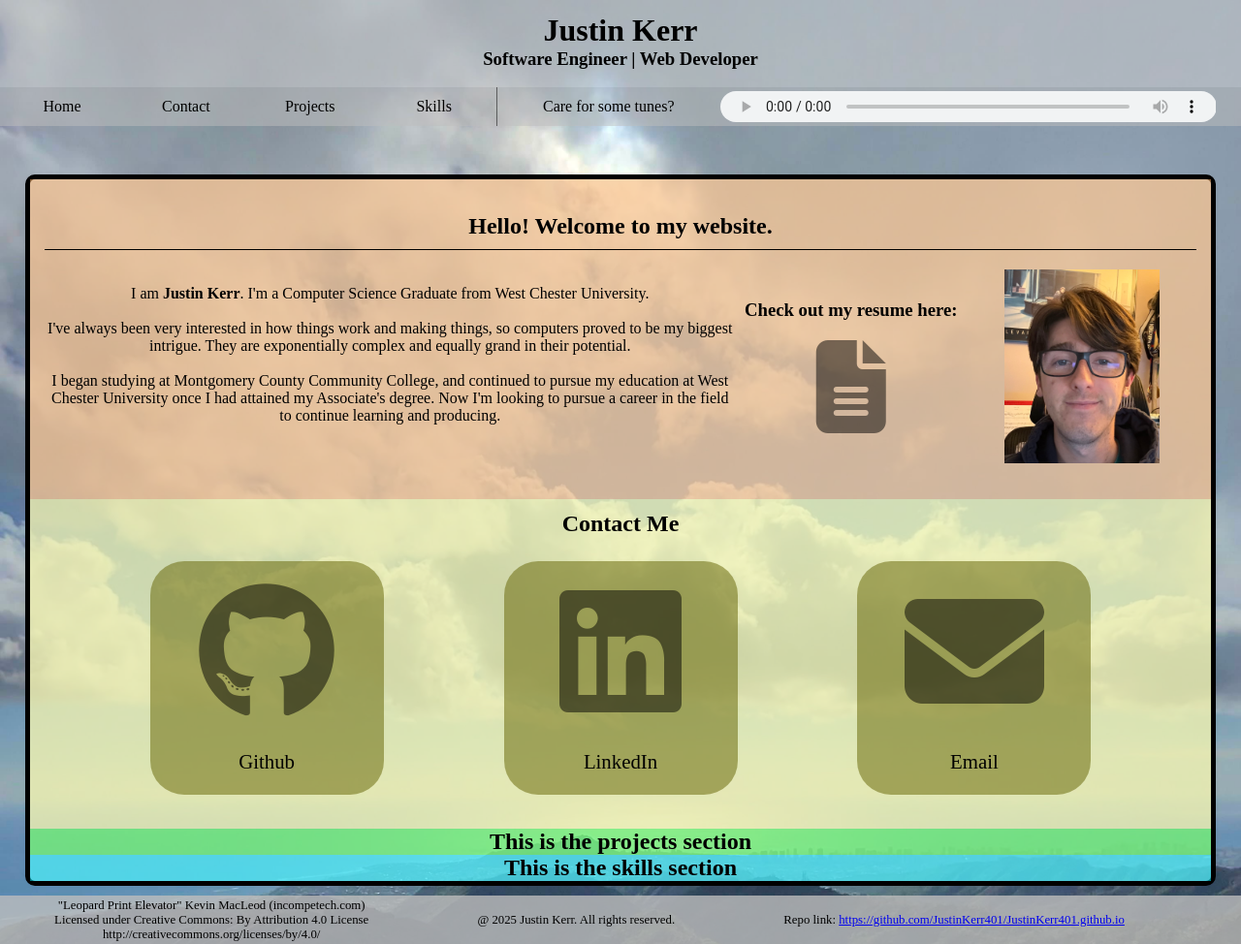
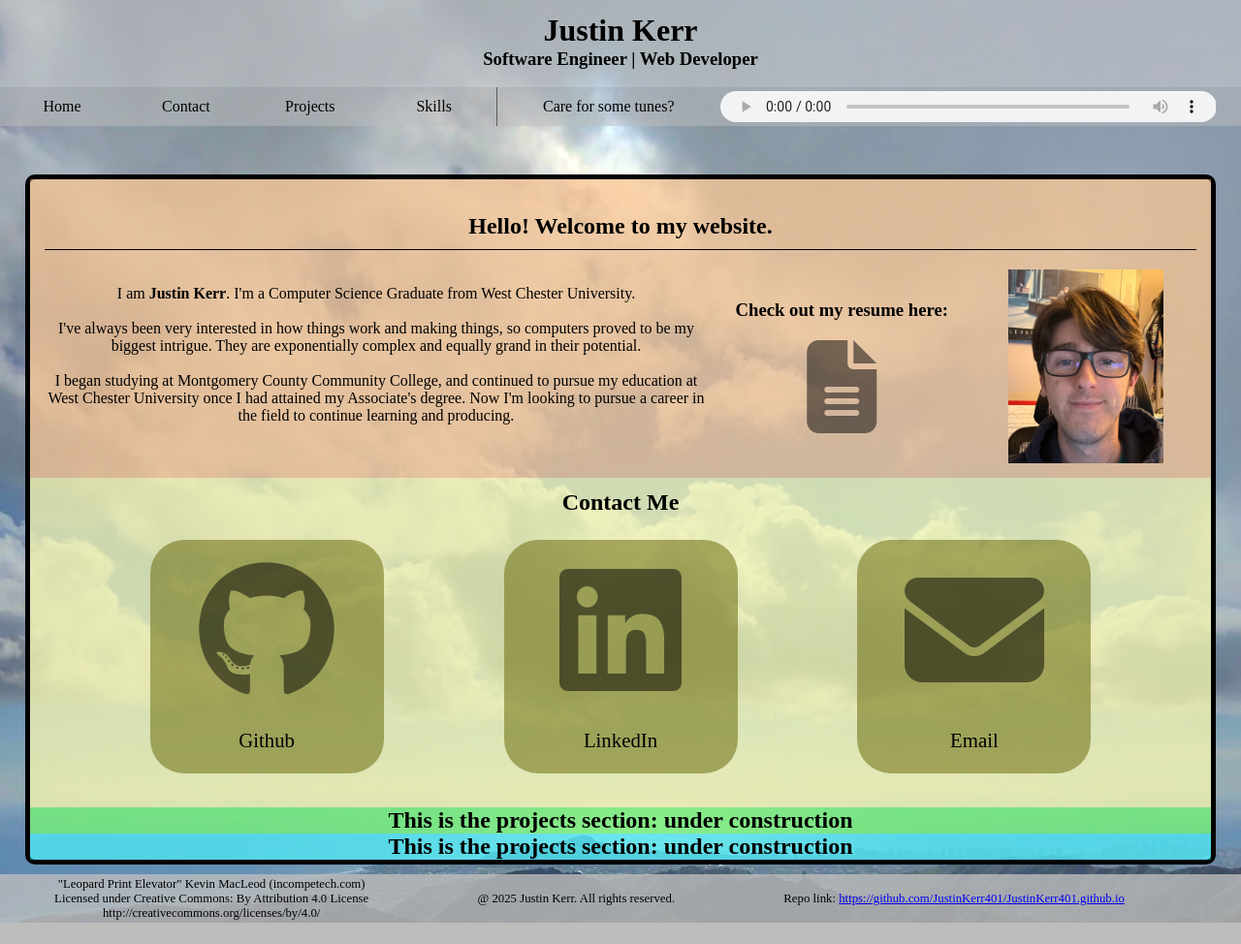
Before and after one commit to JustinKerr401/JustinKerr401.github.io, a plain HTML site: page index.html in a window 1280 px wide. Shown: the whole page at 97% size. After the commit the page ends 952 px from the top, so only its background shows below. Drawn offline with Linux system fonts and the light colour scheme.

Commit message:
Small visual tweaks

```diff
--- a/index.html
+++ b/index.html
@@ -75,12 +75,12 @@
 
             <!--------------  Projects  -------------->
             <section id="projects">
-                <h1>This is the projects section</h1>
+                <h1>This is the projects section: under construction</h1>
             </section>
 
             <!---------------  skills  --------------->
             <section id="skills">
-                <h1>This is the skills section</h1>
+                <h1>This is the projects section: under construction</h1>
             </section>
         </main>
 
--- a/styles/components/main_section.css
+++ b/styles/components/main_section.css
@@ -8,6 +8,7 @@
     padding-top: 20px;
     display: flex;
     justify-content: space-around;
+    column-gap: 2%;
 }
 
 .main-box{
--- a/styles/sections.css
+++ b/styles/sections.css
@@ -2,7 +2,6 @@
     background-color: hsla(29, 100%, 71%, 0.5);
     scroll-margin-top: 50px;
     padding: 15px;
-    height: 300px;
 }
 
 #contact{
```
